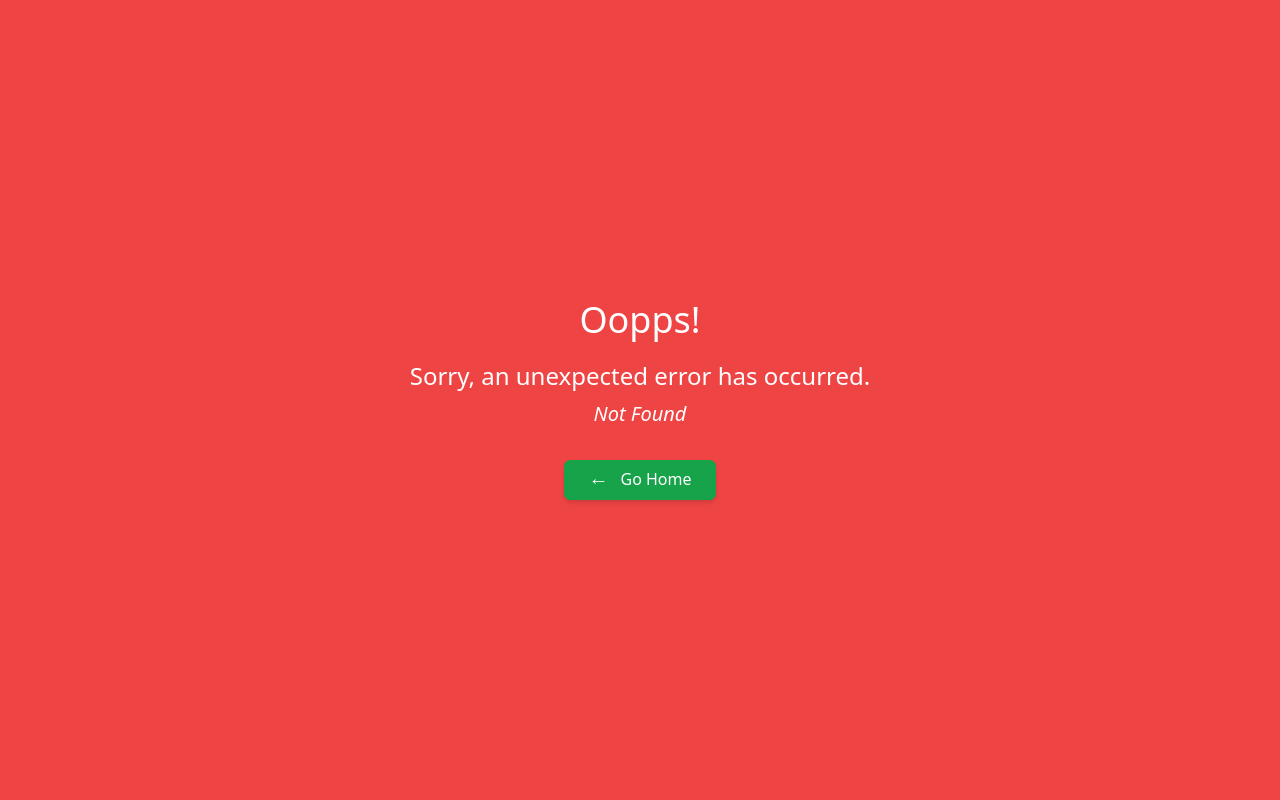
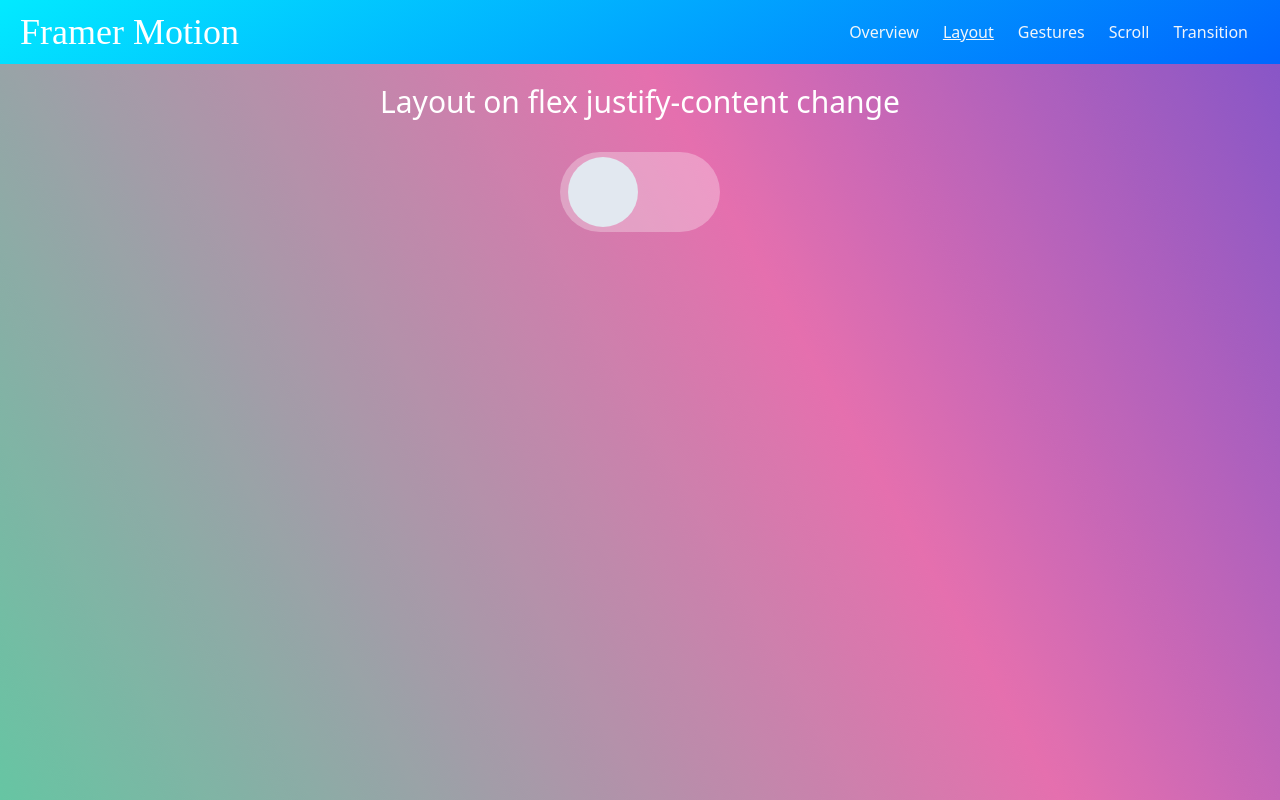
Before and after one commit to mohammad-naimur-rahman/framer-motion-walkthrough, a React (Vite) app: page /layout in a window 1280 px wide. Before the commit this address had no page. Built offline with nearby package versions, Linux system fonts and the light colour scheme; a web font is replaced by a local one.

Commit message:
added example for layout and created new pages for layout

```diff
--- /dev/null
+++ b/src/components/pages/Layout/Flex.jsx
@@ -0,0 +1,25 @@
+import React, { useState } from 'react'
+import { motion } from 'framer-motion'
+
+const spring = {
+  type: 'spring',
+  stiffness: 700,
+  damping: 30,
+}
+
+const Flex = () => {
+  const [isOn, setIsOn] = useState(false)
+
+  const toggleSwitch = () => setIsOn(!isOn)
+
+  return (
+    <div>
+      <h3 className='heading'>Layout on flex justify-content change</h3>
+      <div className='switch' data-isOn={isOn} onClick={toggleSwitch}>
+        <motion.div className='handle' layout transition={spring} />
+      </div>
+    </div>
+  )
+}
+
+export default Flex
--- a/src/components/shared/Layout.jsx
+++ b/src/components/shared/Layout.jsx
@@ -6,7 +6,7 @@ const Layout = () => {
   return (
     <main className='layout'>
       <Nav />
-      <section className='mt-16'>
+      <section className='mt-16 container'>
         <Outlet />
       </section>
     </main>
--- a/src/helpers/router.jsx
+++ b/src/helpers/router.jsx
@@ -2,6 +2,7 @@ import { createBrowserRouter } from 'react-router-dom'
 import ErrorPage from '../pages/ErrorPage'
 import Layout from '../components/shared/Layout'
 import Homepage from '../pages/Homepage'
+import LayoutPage from '../pages/LayoutPage'
 
 const router = createBrowserRouter([
   {
@@ -13,6 +14,10 @@ const router = createBrowserRouter([
         path: '/',
         element: <Homepage />,
       },
+      {
+        path: '/layout',
+        element: <LayoutPage />,
+      },
     ],
   },
 ])
--- a/src/main.scss
+++ b/src/main.scss
@@ -59,3 +59,28 @@
   background-color: rgba(255, 255, 255, 0.1);
   backdrop-filter: blur(115px);
 }
+
+.switch {
+  width: 160px;
+  height: 80px;
+  background-color: rgba(255, 255, 255, 0.3);
+  @apply flex items-center justify-start rounded-full p-2 mx-auto mt-3 cursor-pointer;
+
+  &[data-isOn='true'] {
+    @apply justify-end;
+
+    .handle {
+      @apply bg-green-500;
+    }
+  }
+
+  .handle {
+    width: 70px;
+    height: 70px;
+    @apply bg-slate-200 rounded-full;
+  }
+}
+
+.heading {
+  @apply py-5 text-center text-3xl font-light relative;
+}
--- a/src/pages/Homepage.jsx
+++ b/src/pages/Homepage.jsx
@@ -5,10 +5,10 @@ const Homepage = () => {
     <div className='flex items-center justify-center h-layout'>
       <div className='grid items-center text-center homepage-card max-w-[800px] rounded-lg p-10 shadow-xl'>
         <h3 className='text-5xl font-hand'>Welcome to Framer motion walktrough</h3>
-        <h4 className='text-xl pt-4 pb-5 italic'>
+        <h4 className='text-xl pt-4 pb-5 italic font-thin'>
           You can use it as a framer motion cheat sheet or guide (The Codebase)
         </h4>
-        <p className='text-6xl'>Peace ✌️</p>
+        <p className='text-6xl font-light'>Peace ✌️</p>
       </div>
     </div>
   )
--- /dev/null
+++ b/src/pages/LayoutPage.jsx
@@ -0,0 +1,12 @@
+import React from 'react'
+import Flex from '../components/pages/Layout/Flex'
+
+const LayoutPage = () => {
+  return (
+    <div>
+      <Flex />
+    </div>
+  )
+}
+
+export default LayoutPage
--- a/tailwind.config.cjs
+++ b/tailwind.config.cjs
@@ -2,6 +2,15 @@
 module.exports = {
   content: ['./src/**/*.{js,jsx,ts,tsx}'],
   theme: {
+    container: {
+      padding: {
+        DEFAULT: '1rem',
+        sm: '2rem',
+        lg: '4rem',
+        xl: '5rem',
+        '2xl': '6rem',
+      },
+    },
     extend: {},
   },
   plugins: [],
```
